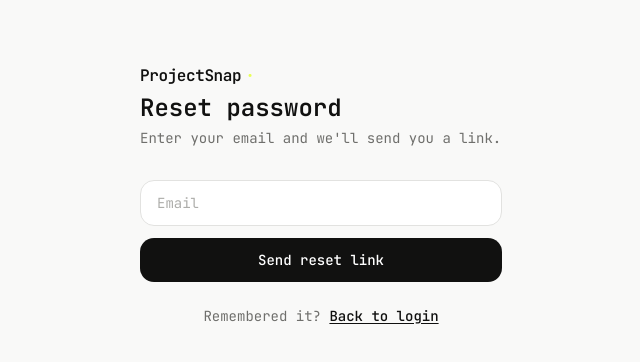
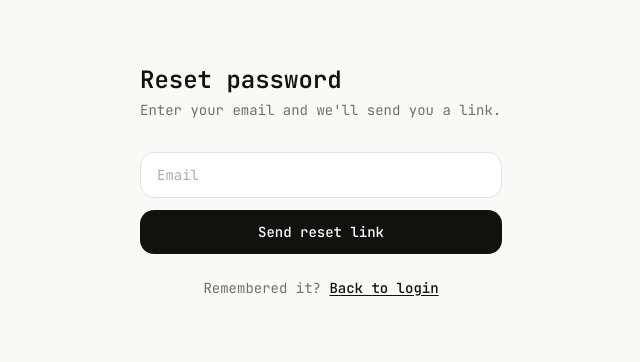
Before and after one commit to jdevshington/projectsnap, a Next.js app: page /forgot-password in a window 1280 px wide. Shown: the top 362 px of the page, without its empty margins (319-959 px from the left). Built offline with nearby package versions, Linux system fonts and the light colour scheme.

Commit message:
remove logo from unnecessary places

```diff
--- a/src/app/(auth)/forgot-password/page.tsx
+++ b/src/app/(auth)/forgot-password/page.tsx
@@ -14,15 +14,6 @@ export default function ForgotPasswordPage() {
     if (state?.success) {
         return (
             <main className="mx-auto max-w-md px-6 pt-16 pb-6">
-                <div className="mb-6">
-                    <div className="flex items-center gap-1 mb-1">
-                        <span className="font-mono text-base font-semibold tracking-tight text-[#111110]">
-                            ProjectSnap
-                        </span>
-                        <span className="font-bold text-[#E8FF57]">·</span>
-                    </div>
-                </div>
-
                 <div className="rounded-2xl border border-[#E2E2E0] bg-white p-6">
                     <div className="mb-4 flex h-10 w-10 items-center justify-center rounded-full bg-[#F0F0EE]">
                         <span className="text-lg">✉️</span>
@@ -47,12 +38,6 @@ export default function ForgotPasswordPage() {
         <main className="mx-auto max-w-md px-6 pt-16 pb-6">
             {/* Header */}
             <div className="mb-8">
-                <div className="flex items-center gap-1 mb-1">
-                    <span className="font-mono text-base font-semibold tracking-tight text-[#111110]">
-                        ProjectSnap
-                    </span>
-                    <span className="font-bold text-[#E8FF57]">·</span>
-                </div>
                 <h1 className="text-2xl font-semibold text-[#111110]">Reset password</h1>
                 <p className="mt-1 text-sm text-[#6F6F6C]">
                     Enter your email and we&apos;ll send you a link.
--- a/src/app/not-found.tsx
+++ b/src/app/not-found.tsx
@@ -5,14 +5,6 @@ import Link from "next/link";
 export default function NotFound() {
   return (
     <main className="mx-auto flex min-h-svh w-full max-w-md flex-col items-center justify-center px-6 text-center">
-      {/* Logo */}
-      <div className="mb-12 flex items-center gap-0.5">
-        <span className="font-mono text-base font-semibold tracking-tight text-[#111110]">
-          Project<span className="text-[#E8FF57]">Snap</span>
-        </span>
-        <span className="font-bold text-[#E8FF57]">·</span>
-      </div>
-
       {/* Code */}
       <p className="font-mono text-8xl font-bold tracking-tighter text-[#111110]">
         404
```
